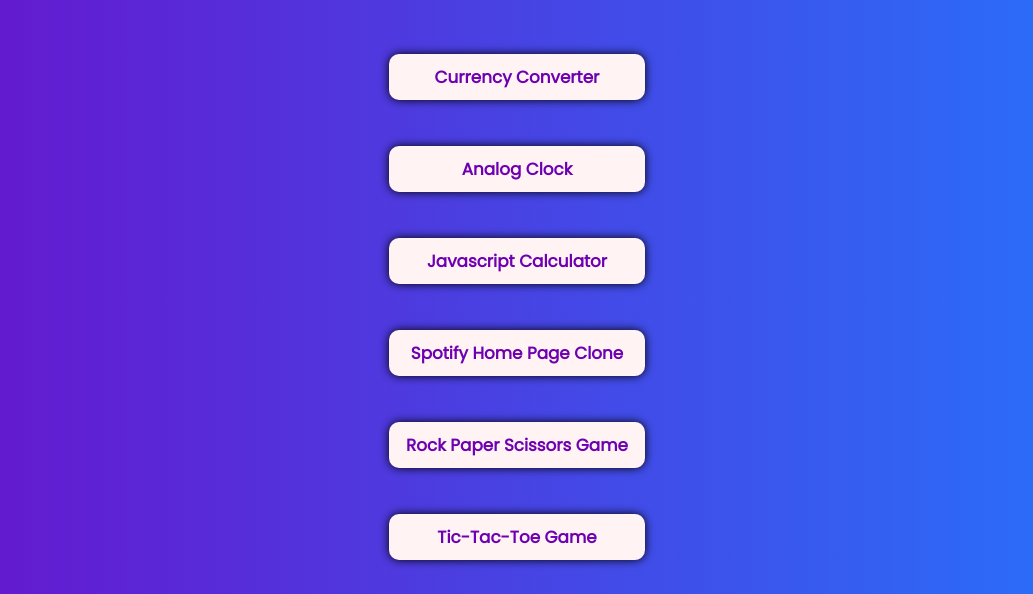
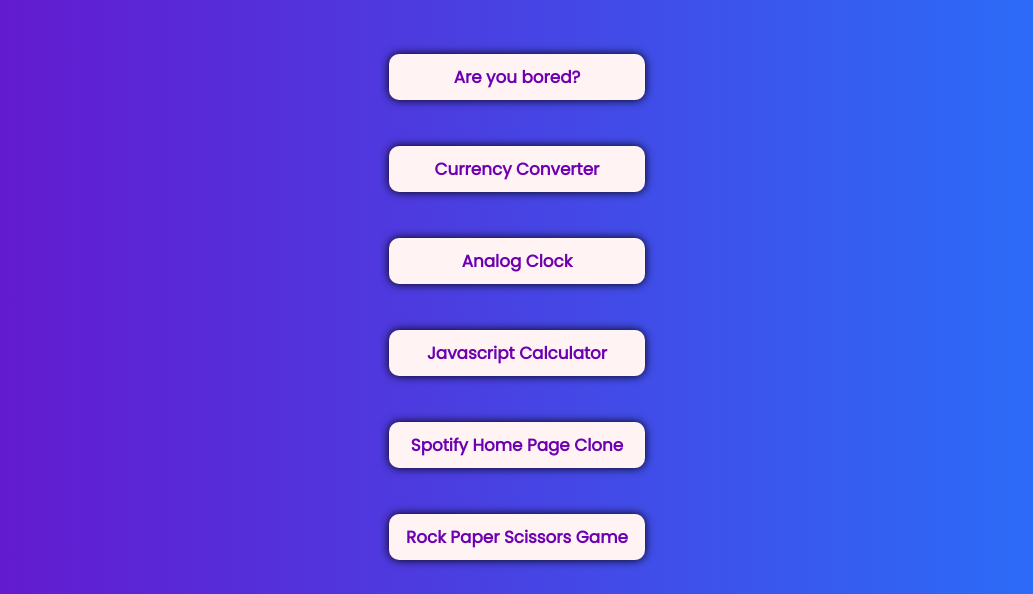
Before and after one commit to tanushachoudhary/portfolio, a plain HTML site: page index.html in a window 1280 px wide. Shown: the part 206-800 px from the top of the page, without its empty margins (123-1156 px from the left). Drawn offline with Linux system fonts and the light colour scheme; a web font is replaced by a local one.

Commit message:
Update index.html

```diff
--- a/index.html
+++ b/index.html
@@ -19,6 +19,7 @@
 <body>
     <div class="main">
         <h1>My Web Dev Projects</h1>
+        <a href="https://tanushac.github.io/are-you-bored/"><button>Are you bored?</button></a>
         <a href="https://tanushac.github.io/currency-converter/"><button>Currency Converter</button></a>
         <a href="https://tanushac.github.io/analog-clock/"><button>Analog Clock</button></a>
         <a href="https://tanushac.github.io/JS-Calculator/"><button>Javascript Calculator</button></a>
```
